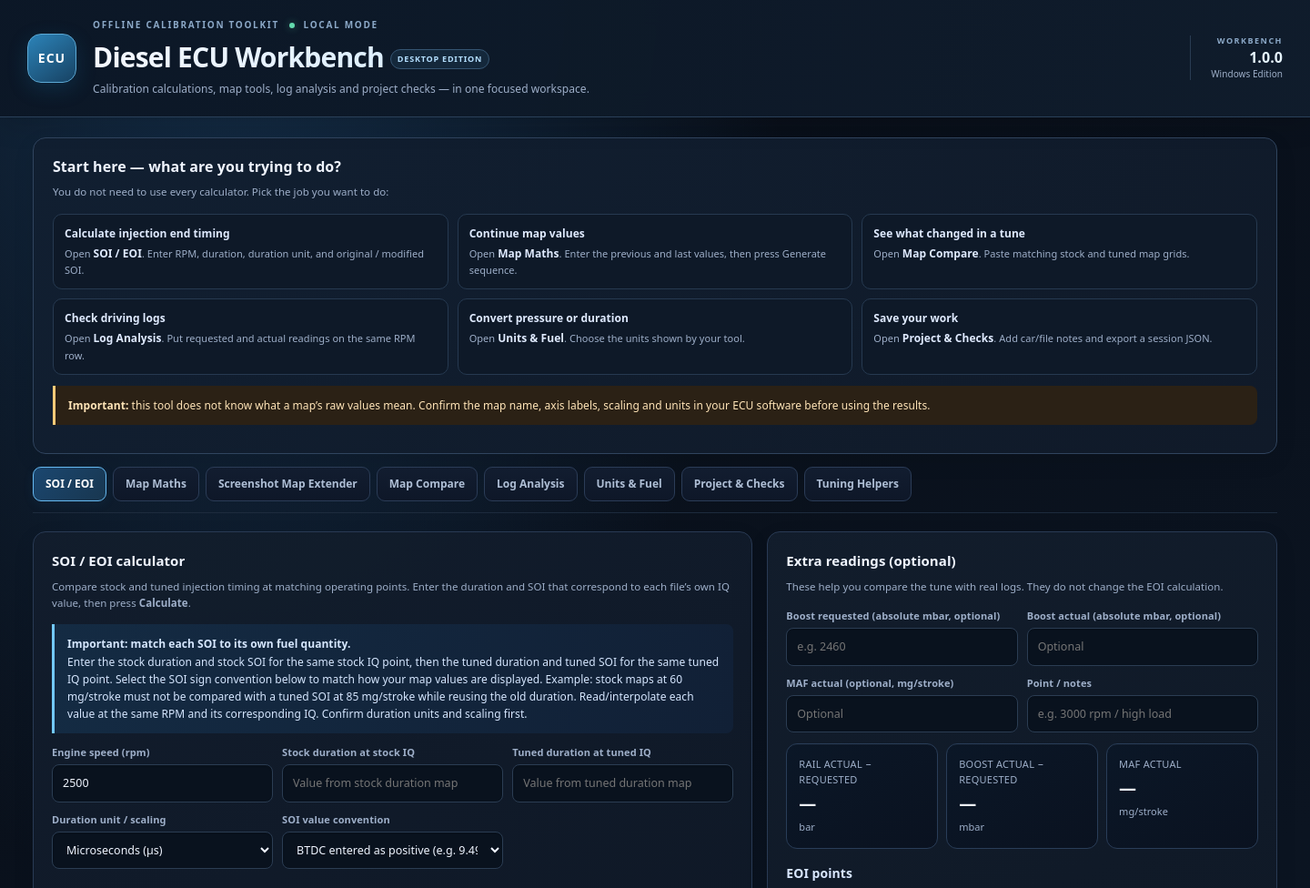
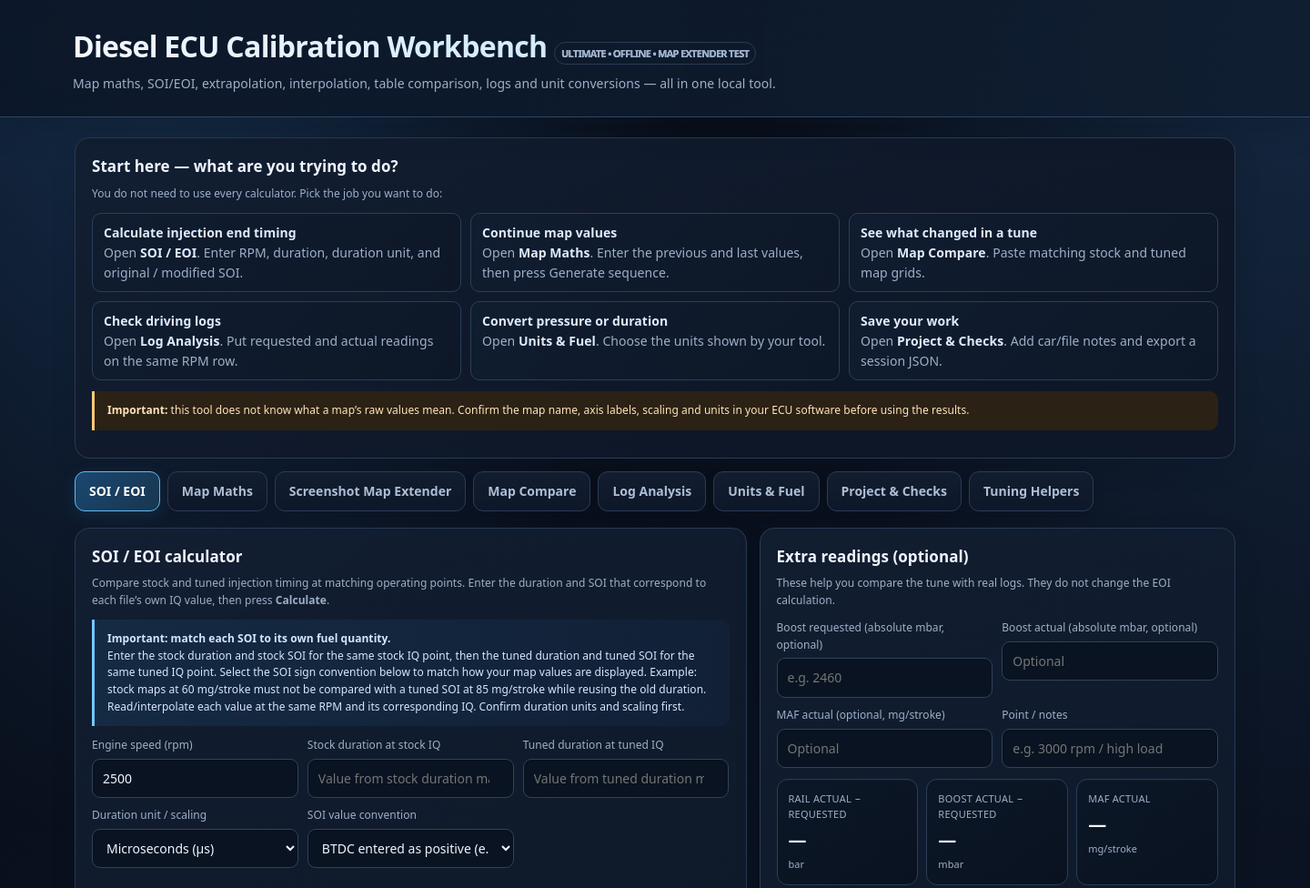
Before and after one commit to odinnmar/diesel-ecu-workbench, an Electron app: page index.html in a window 1440 px wide. Shown: the top 976 px of the page at 91% size. Drawn offline with Linux system fonts and the light colour scheme.

Commit message:
Add files via upload

```diff
--- a/index.html
+++ b/index.html
@@ -3,7 +3,7 @@
 <head>
 <meta charset="utf-8">
 <meta name="viewport" content="width=device-width, initial-scale=1">
-<title>Diesel ECU Workbench</title>
+<title>Diesel ECU Calibration Workbench — Ultimate</title>
 <style>
 :root{--bg:#080d18;--panel:#101a2b;--panel2:#17243a;--line:#2a3b56;--text:#f0f5ff;--muted:#9eafc9;--accent:#73c7ff;--good:#63d9ad;--warn:#ffca78;--bad:#ff858e;--radius:16px}
 *{box-sizing:border-box}body{margin:0;background:radial-gradient(ellipse at 12% -10%,#183353 0,transparent 34%),radial-gradient(ellipse at 100% 0%,#152942 0,transparent 30%),linear-gradient(145deg,#080d18,#0b1322 60%,#0b1726);color:var(--text);font:14px/1.55 system-ui,-apple-system,Segoe UI,Roboto,Arial,sans-serif;letter-spacing:.05px}
@@ -18,25 +18,10 @@ button{border:1px solid #4c85b6;background:linear-gradient(135deg,#23639a,#17476
 table{width:100%;border-collapse:collapse;font-size:12px}th,td{border-bottom:1px solid var(--line);padding:8px;text-align:left;vertical-align:top}th{color:#b8c9e5;font-weight:650}td input{padding:6px;font-size:12px;min-width:72px}.tablewrap{overflow:auto;border:1px solid var(--line);border-radius:9px}.mapshot-table th,.mapshot-table td{white-space:nowrap;padding:4px}.mapshot-table input{width:86px;min-width:86px;padding:7px 6px}.mapshot-table .newcol{background:#123554}.mapshot-table .newcol input{border-color:#3679a8;background:#0b2236}canvas{width:100%;height:230px;background:linear-gradient(145deg,#091321,#0c1929);border:1px solid #293c57;border-radius:12px}.muted{color:var(--muted)}.mono{font-family:ui-monospace,SFMono-Regular,Consolas,monospace}.small{font-size:12px}.hide{display:none!important}.pill{display:inline-block;border:1px solid var(--line);padding:3px 7px;border-radius:99px;color:var(--muted);font-size:11px;margin-right:4px}.foot{color:var(--muted);font-size:11px;margin:18px 0 4px}.checks{display:grid;gap:7px}.checkrow{padding:10px 12px;border:1px solid #2b3e59;border-radius:10px;background:linear-gradient(135deg,#101d30,#0d1727)}.checkrow b{color:#dfeaff}.checkrow span{color:var(--muted)}
 @media(max-width:850px){.span8,.span7,.span6,.span5,.span4,.span3{grid-column:span 12}.fields.four,.fields.three{grid-template-columns:repeat(2,minmax(0,1fr))}header{position:static}}
 @media(max-width:480px){.wrap{padding:12px}.fields,.fields.three,.fields.four{grid-template-columns:1fr}.card{padding:12px}.tab{padding:8px 10px}}
-
-/* Desktop Edition visual polish: layout only; calculation logic remains unchanged. */
-:root{--radius:14px;--accent:#72c8ff;--panel:#111d2e;--line:#2a3b52}
-body{background:radial-gradient(ellipse at 18% -14%,#173553 0,transparent 38%),linear-gradient(150deg,#080d16,#0b1421 58%,#0b1723);font-size:13.5px}
-.app-hero{padding:0 max(22px,calc((100vw - 1380px)/2));position:relative;background:linear-gradient(110deg,#0c1726f5,#101d2cf5);border-bottom:1px solid #2a4059;box-shadow:0 8px 28px #0002}
-.hero-inner{min-height:126px;display:flex;align-items:center;gap:18px;padding:20px 0;max-width:1380px;margin:auto}
-.brand-mark{width:54px;height:54px;flex:0 0 54px;border-radius:15px;display:grid;place-items:center;background:linear-gradient(145deg,#2c83b8,#174263);border:1px solid #5ca9d5;box-shadow:0 7px 22px #1679ad35;color:#fff;font-weight:900;font-size:14px;letter-spacing:1px}
-.hero-copy{min-width:0;flex:1}.eyebrow{font-size:10px;font-weight:800;letter-spacing:1.7px;color:#8ca9c8;margin-bottom:4px}.status-dot{display:inline-block;width:6px;height:6px;border-radius:50%;background:#63d9ad;vertical-align:middle;margin:0 5px 1px 7px;box-shadow:0 0 9px #63d9ad70}
-.app-hero h1{font-size:clamp(22px,2.4vw,30px);margin:0 0 3px;letter-spacing:-.8px}.app-hero p{font-size:12px;max-width:760px}.hero-version{flex:0 0 auto;display:flex;flex-direction:column;align-items:flex-end;border-left:1px solid #293c52;padding-left:22px;line-height:1.4}.hero-version span{font-size:9px;letter-spacing:1.5px;color:#8ca9c8;font-weight:800}.hero-version strong{font-size:16px;color:#e6f4ff}.hero-version small{font-size:10px;color:var(--muted)}
-.wrap{max-width:1420px;padding:22px 26px 30px}.wrap>.card:first-child{padding:19px 21px;background:linear-gradient(135deg,#111f31,#101a29);border-color:#30445e}.wrap>.card:first-child h2{font-size:16px}.checkrow{background:#0e1928;border-color:#263950}.checkrow b{font-size:12px}.checkrow span{font-size:11px;line-height:1.55;display:inline-block;margin-top:3px}
-nav#tabs{gap:7px;margin:0 0 20px;padding:0 0 12px;border-bottom:1px solid #1d2b3d}.tab{font-size:12px;padding:9px 13px;border-radius:9px;box-shadow:none}.tab.active{box-shadow:0 3px 12px #2879b51a}.grid{gap:16px}.card{padding:20px;background:linear-gradient(155deg,#121d2cfa,#0e1724fa 80%);box-shadow:0 8px 24px #00000014}.card h2{font-size:15px;letter-spacing:.05px}.sub{line-height:1.6;font-size:11.5px;margin-top:-5px;margin-bottom:14px}label{font-size:11px;font-weight:650;letter-spacing:.1px}input,select,textarea{border-radius:8px;background:#09121e;border-color:#2b3d53;padding:10px 11px;font-size:12.5px}button{font-size:12px;border-radius:8px;padding:9px 12px}button.secondary{box-shadow:none}.actions{gap:7px}.notice{line-height:1.6;border-radius:0 8px 8px 0}.metric{padding:13px}.metric strong{font-size:19px}.pill{font-size:9px;letter-spacing:.8px;vertical-align:middle;color:#b4dfff;border-color:#355572;background:#14283b;padding:3px 7px}
-section{scroll-margin-top:16px}.tablewrap{border-radius:10px}.foot{padding-top:8px;border-top:1px solid #1d2b3d}
-@media(max-width:850px){.app-hero{padding:0 18px}.hero-inner{min-height:0}.hero-version{display:none}.wrap{padding:16px}.card{padding:16px}}
-@media(max-width:520px){.hero-inner{gap:12px;padding:16px 0}.brand-mark{width:43px;height:43px;flex-basis:43px;border-radius:12px}.eyebrow{font-size:8px;letter-spacing:1px}.app-hero h1{font-size:21px}.app-hero p{font-size:11px}.app-hero .pill{display:none}.wrap{padding:12px}.wrap>.card:first-child{padding:14px}.card{padding:13px}}
-
 </style>
 </head>
 <body>
-<header class="app-hero"><div class="hero-inner"><div class="brand-mark" aria-hidden="true"><span>ECU</span></div><div class="hero-copy"><div class="eyebrow">OFFLINE CALIBRATION TOOLKIT <span class="status-dot"></span> LOCAL MODE</div><h1>Diesel ECU Workbench <span class="pill">DESKTOP EDITION</span></h1><p>Calibration calculations, map tools, log analysis and project checks — in one focused workspace.</p></div><div class="hero-version"><span>WORKBENCH</span><strong>1.0.0</strong><small>Windows Edition</small></div></div></header>
+<header><h1>Diesel ECU Calibration Workbench <span class="pill">ULTIMATE • OFFLINE • MAP EXTENDER TEST</span></h1><p>Map maths, SOI/EOI, extrapolation, interpolation, table comparison, logs and unit conversions — all in one local tool.</p></header>
 <div class="wrap">
 <div class="card" style="margin-bottom:14px">
 <h2>Start here — what are you trying to do?</h2>
--- a/main.js
+++ b/main.js
@@ -17,7 +17,7 @@ function createWindow() {
       sandbox: true
     }
   });
-  win.loadFile(path.join(__dirname, 'src', 'index.html'));
+  win.loadFile(path.join(__dirname, 'index.html'));
   win.once('ready-to-show', () => win.show());
   win.webContents.setWindowOpenHandler(({ url }) => {
     if (url.startsWith('https://') || url.startsWith('http://')) shell.openExternal(url);
```
Also changed, not shown: package.json (+5 -16 lines), README.md.
